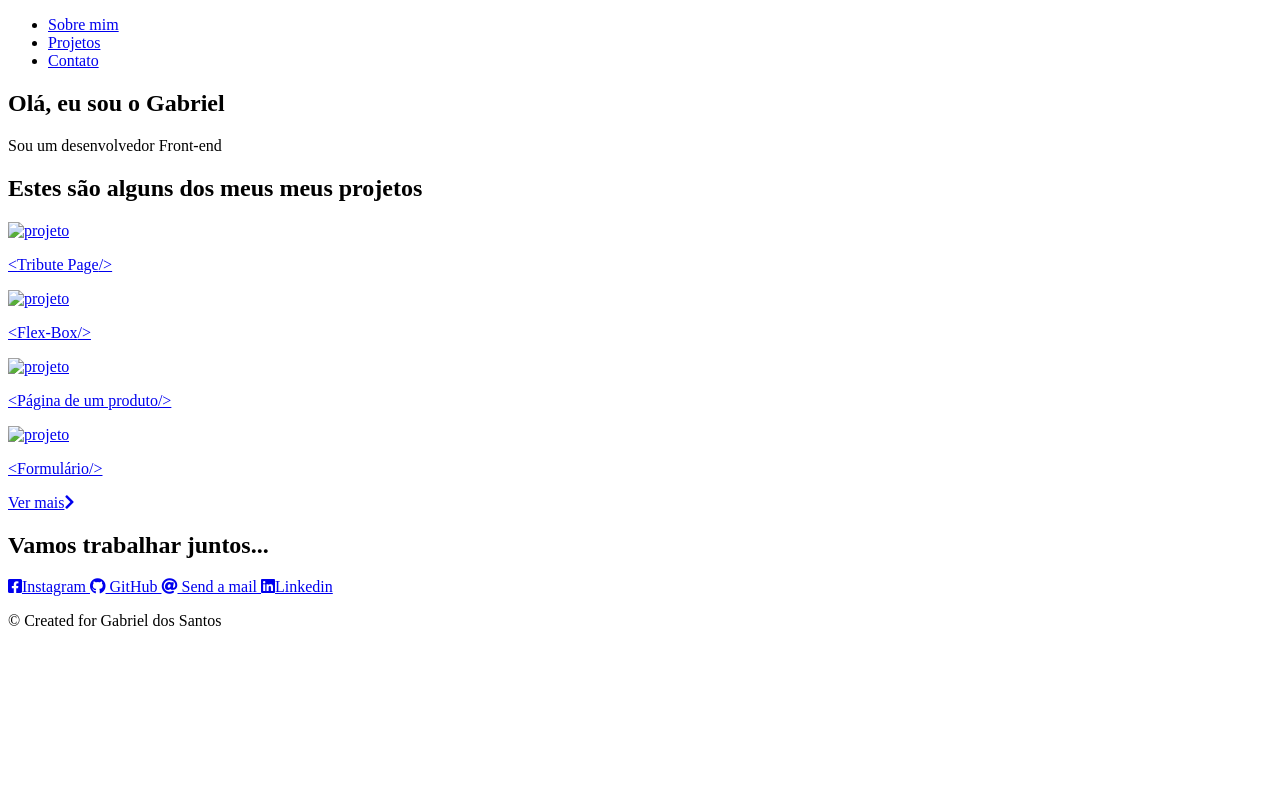
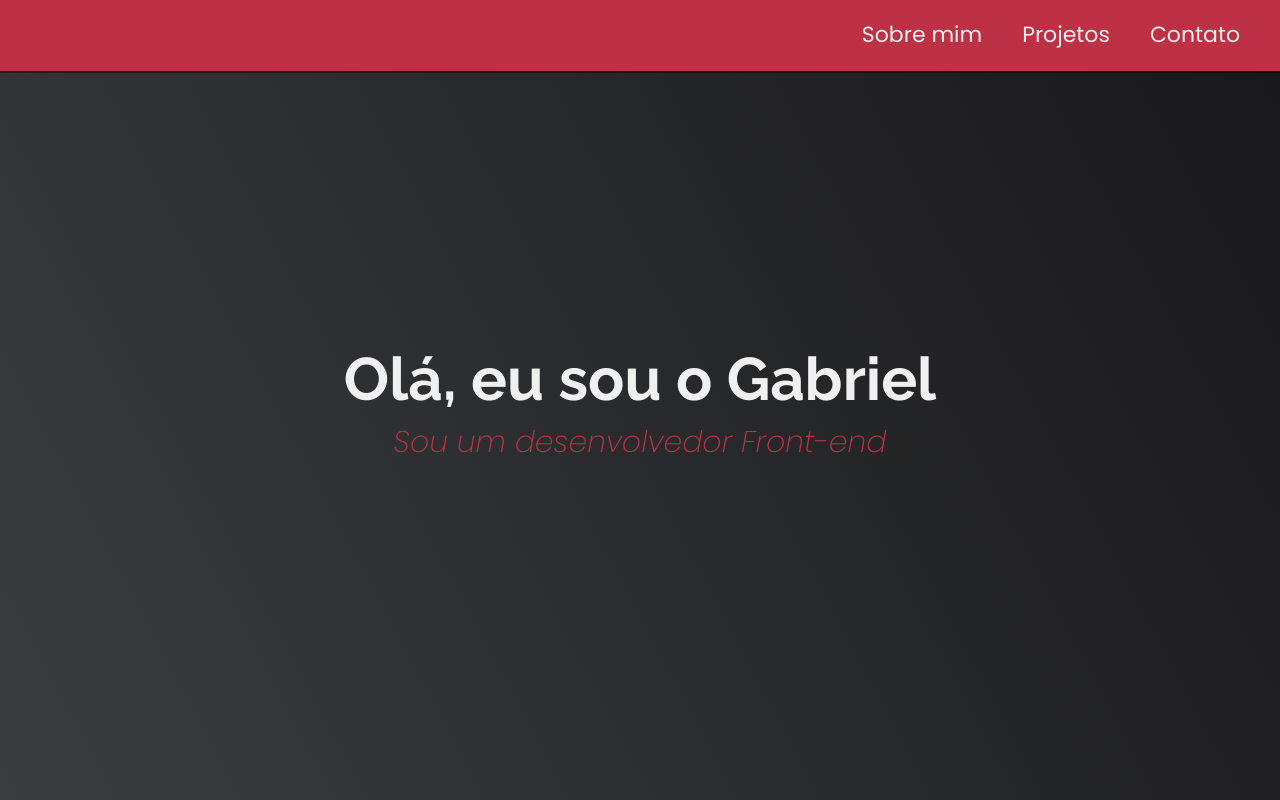
Before and after one commit to Gabriel-ds/personal-portfolio, a plain HTML site: page index.html in a window 1280 px wide. Shown: the top 800 px of the page. Drawn offline with Linux system fonts and the light colour scheme.

Commit message:
update imgs html

```diff
--- a/index.html
+++ b/index.html
@@ -17,10 +17,11 @@
         <link
         href="https://fonts.googleapis.com/css?family=Raleway:700&display=swap"
         rel="stylesheet"/>
+        <link rel="stylesheet" href="style.css">
 </head>
 <body>
     <nav class="navbar">
-        <ul>
+        <ul class="nav-list">
             <li><a href="#sobre">Sobre mim</a></li>
             <li><a href="#projetos">Projetos</a></li>
             <li><a href="#contato">Contato</a></li>
@@ -28,7 +29,7 @@
     </nav>
 
     <section class="sobre-section" id="sobre">
-        <h2>Olá, eu sou o Gabriel</h2>
+        <h1>Olá, eu sou o Gabriel</h1>
         <p>Sou um desenvolvedor Front-end</p>
     </section>
 
@@ -37,8 +38,8 @@
 
         <div class="projects-grid">
             <div class="projeto">
-                <a href="#" target="_blank">
-                    <img class="img-projeto" src="#" alt="projeto">
+                <a href="https://gabriel-ds.github.io/site-tribute-page/" target="_blank">
+                    <img class="img-projeto" src="imgs/img-tribute-page.png" alt="projeto">
                     <p>
                         <span class="code">&lt;</span>Tribute Page<span class="code">&#47;&gt;</span>
                     </p>
@@ -46,8 +47,8 @@
             </div>
 
             <div class="projeto">
-                <a href="#" target="_blank">
-                    <img class="img-projeto" src="" alt="projeto">
+                <a href="https://gabriel-ds.github.io/page-flex-blog/" target="_blank">
+                    <img class="img-projeto" src="imgs/img-flex.png" alt="projeto">
                     <p>
                         <span class="code">&lt;</span>Flex-Box<span class="code">&#47;&gt;</span>
                     </p>
@@ -55,8 +56,8 @@
             </div>
 
             <div class="projeto">
-                <a href="#" target="_blank">
-                    <img class="img-projeto" src="" alt="projeto">
+                <a href="https://gabriel-ds.github.io/product-landing-page/" target="_blank">
+                    <img class="img-projeto" src="imgs/img-page-product.png" alt="projeto">
                     <p>
                         <span class="code">&lt;</span>Página de um produto<span class="code">&#47;&gt;</span>
                     </p>
@@ -64,8 +65,8 @@
             </div>
 
             <div class="projeto">
-                <a href="#" target="_blank">
-                    <img class="img-projeto" src="" alt="projeto">
+                <a href="https://gabriel-ds.github.io/survery-form/" target="_blank">
+                    <img class="img-projeto" src="imgs/img-formulario.png" alt="projeto">
                     <p>
                         <span class="code">&lt;</span>Formulário<span class="code">&#47;&gt;</span>
                     </p>
--- /dev/null
+++ b/style.css
@@ -0,0 +1,152 @@
+:root {
+--main-white: #f0f0f0;
+  --main-red: #be3144;
+  --main-blue: #45567d;
+  --main-gray: #303841;
+}
+
+*{
+    margin: 0;
+    padding: 0;
+}
+
+*,
+*::before,
+*::after {
+  box-sizing: inherit;
+}
+
+html {
+    box-sizing: border-box;
+
+    /* Set font size for easy rem calculations
+     * default document font size = 16px, 1rem = 16px, 100% = 16px
+     * (100% / 16px) * 10 = 62.5%, 1rem = 10px, 62.5% = 10px
+    */
+    font-size: 62.5%;
+    scroll-behavior: smooth;
+  }
+
+  @media (max-width: 75em) {
+    html {
+      font-size: 60%;
+    }
+  }
+
+  @media (max-width: 61.25em) {
+    html {
+      font-size: 58%;
+    }
+  }
+
+  /* 460px / 16px = 28.75em */
+  @media (max-width: 28.75em) {
+    html {
+      font-size: 55%;
+    }
+  }
+
+  /*Estilo base*/
+
+  body {
+      font-family: 'Poppins', sans-serif;
+      font-size: 1.8rem;
+      font-weight: 400;
+      line-height: 1.4;
+      color: var(--main-white);
+  }
+
+  h1,h2{
+      font-family: 'Raleway', sans-serif;
+      font-weight: 700;
+      text-align: center;
+  }
+
+  h1{
+      font-size: 6rem;
+  }
+
+  h2{
+      font-size: 4.2rem;
+  }
+
+  ul{
+      list-style: none;
+  }
+
+  a {
+      text-decoration: none;
+      color: var(--main-white);
+  }
+
+  img{
+      display: block;
+      width: 100%;
+  }
+
+/*nav*/
+
+.navbar {
+  display: flex;
+  justify-content: flex-end;
+  position: fixed;
+  top: 0;
+  left: 0;
+  width: 100%;
+  background: var(--main-red);
+  box-shadow: 0 2px 0 rgb(0, 0, 0, 0.4);
+  z-index: 10;
+}
+
+.nav-list{
+  display: flex;
+  margin-right: 2rem;
+}
+
+@media (max-width: 28.75em) {
+  .nav {
+    justify-content: center;
+  }
+
+  .nav-list {
+    margin: 0 1rem;
+  }
+}
+
+.nav-list a{
+  display: block;
+  font-size: 2.2rem;
+  padding: 2rem;
+}
+
+.nav-list a:hover{
+  background: var(--main-blue);
+}
+
+/*Sobre mim*/
+
+.sobre-section{
+  display: flex;
+  flex-direction: column;
+  justify-content: center;
+  align-items: center;
+  width: 100%;
+  height: 100vh;
+  background-color: #000;
+  background-image: linear-gradient(62deg, #3a3d40 0%, #181719 100%);
+}
+
+.sobre-section > p{
+  font-size: 3rem;
+  font-weight: 200;
+  font-style: italic;
+  color: var(--main-red);
+}
+
+/*Projetos*/
+
+.projetos-section{
+  text-align: center;
+  padding: 10rem 2rem;
+  background: var(--main-blue);
+}
```
